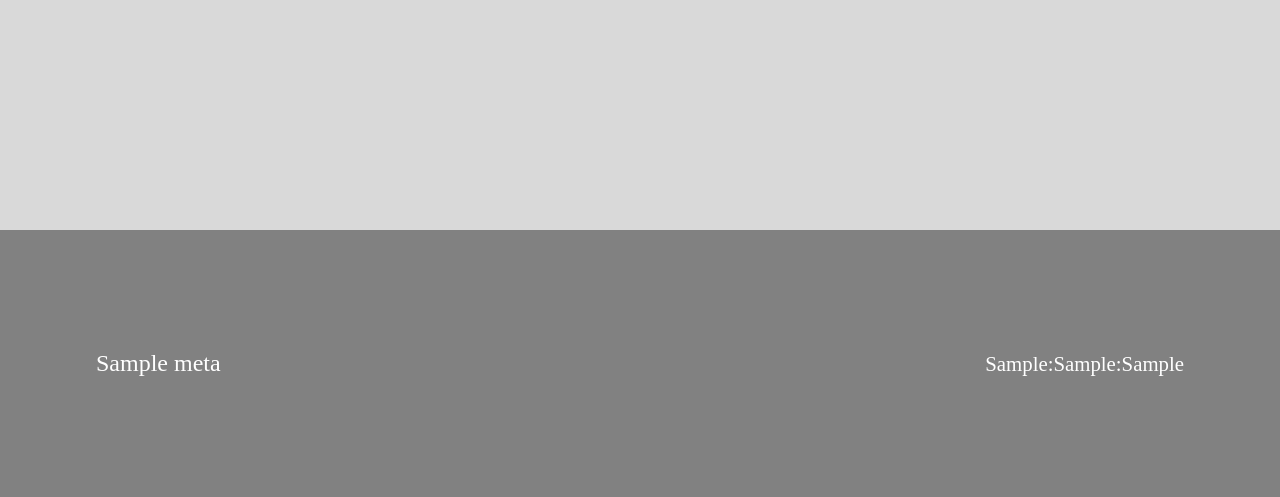
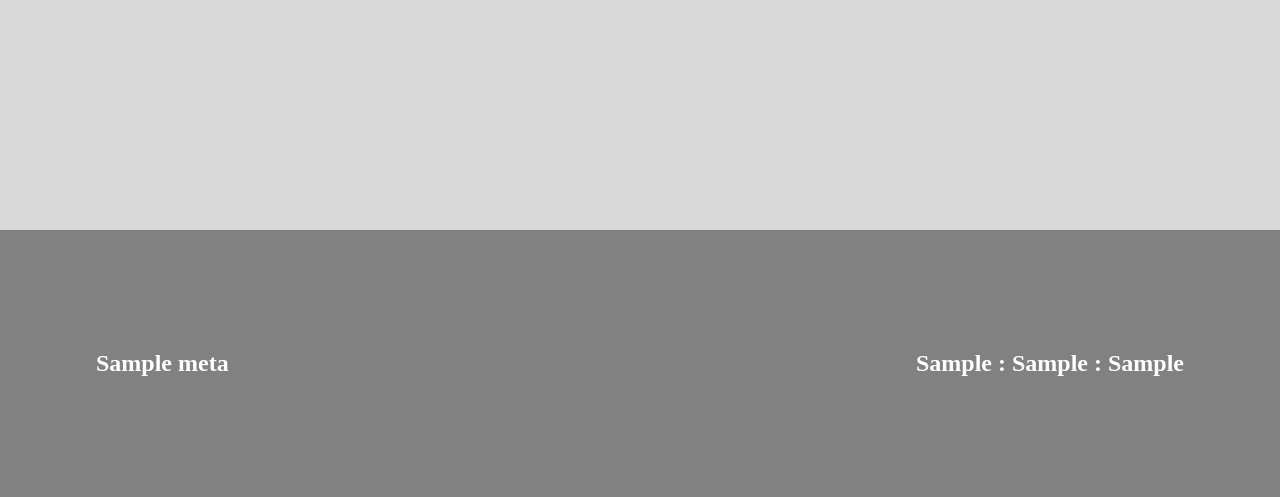
Before and after one commit to Lucasmenezes08/FocusTime, a Django app: page /cronometro/ in a window 1280 px wide. Shown: the part 303-800 px from the top of the page. Run offline with Django 5.2, Linux system fonts and the light colour scheme; tables that the repository leaves empty hold one stand-in row (values such as "Sample post").

Commit message:
Ajustar estilização do cronometro

```diff
--- a/templates/cronometro.html
+++ b/templates/cronometro.html
@@ -63,7 +63,7 @@
                             <p>{{meta.nome_metas}}</p>
                         </div>
                         <div class="meta-tempo">
-                            <p>{{meta.horas_meta}}:{{meta.minutos_meta}}:{{meta.segundos_meta}}</p>
+                            <p>{{meta.horas_meta}} : {{meta.minutos_meta}} : {{meta.segundos_meta}}</p>
                         </div>
 
                     </div>
--- a/templates/static/cronometro.css
+++ b/templates/static/cronometro.css
@@ -26,7 +26,10 @@ body {
     justify-content: center;
     align-items: center;
     border: none;
+    cursor: pointer;
 }
+
+
 
 .container-cronometro{
     width: 40%;
@@ -128,13 +131,17 @@ body {
     font-size: 1.5rem;
     color: white;
     flex: 1;
+    font-weight: 800;
 }
 
 
 .meta-tempo {
     text-align: right;
-    font-size: 1.3rem;
+    font-size: 1.5rem;
     color: white;
     white-space: nowrap;
     word-spacing: 6;
+    width: 50%;
+    font-weight: 800;
+
 }
--- a/templates/static/style.css
+++ b/templates/static/style.css
@@ -198,6 +198,7 @@ body {
     border-radius: 5px;
     display: block;
     transition: background-color 0.3s ease;
+    text-decoration: none;
 }
 
 .sidebar ul li a:hover {
```
